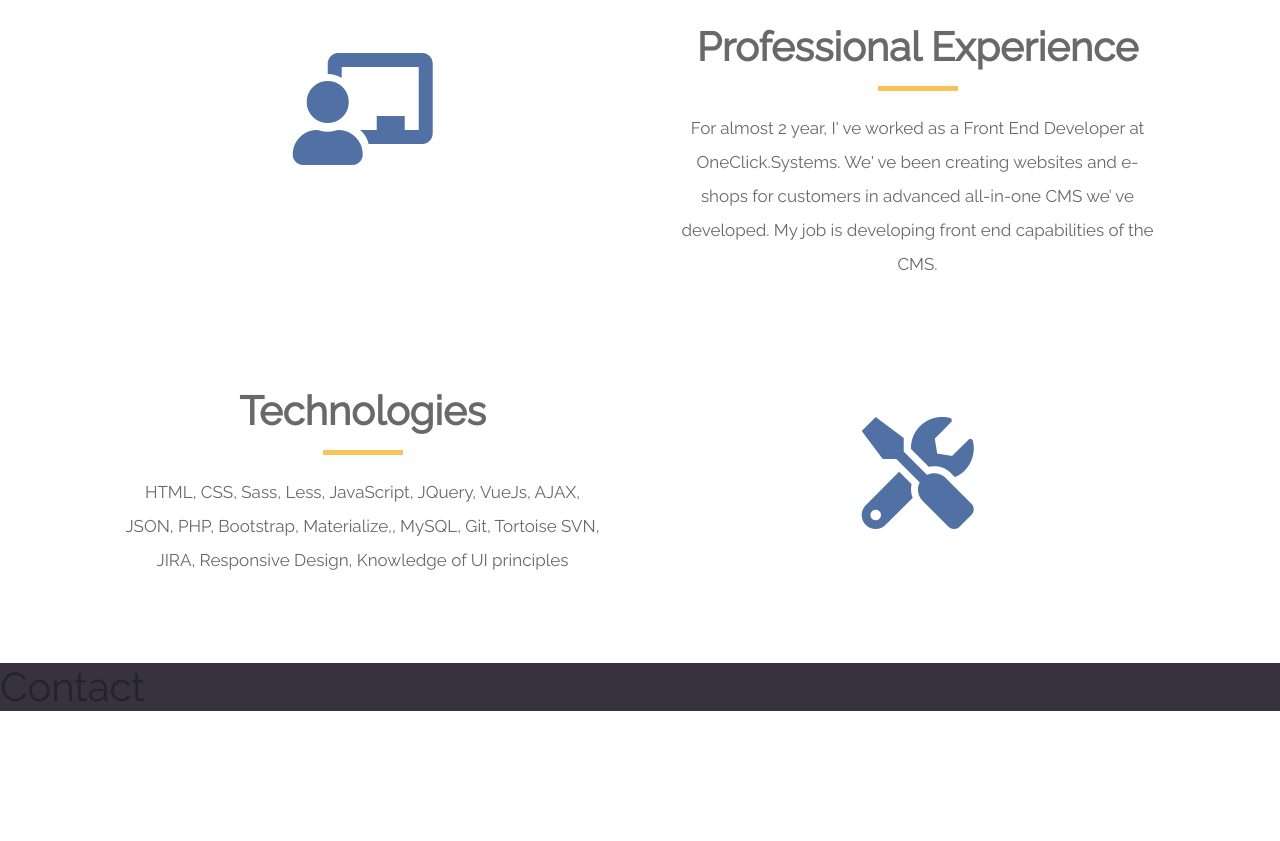
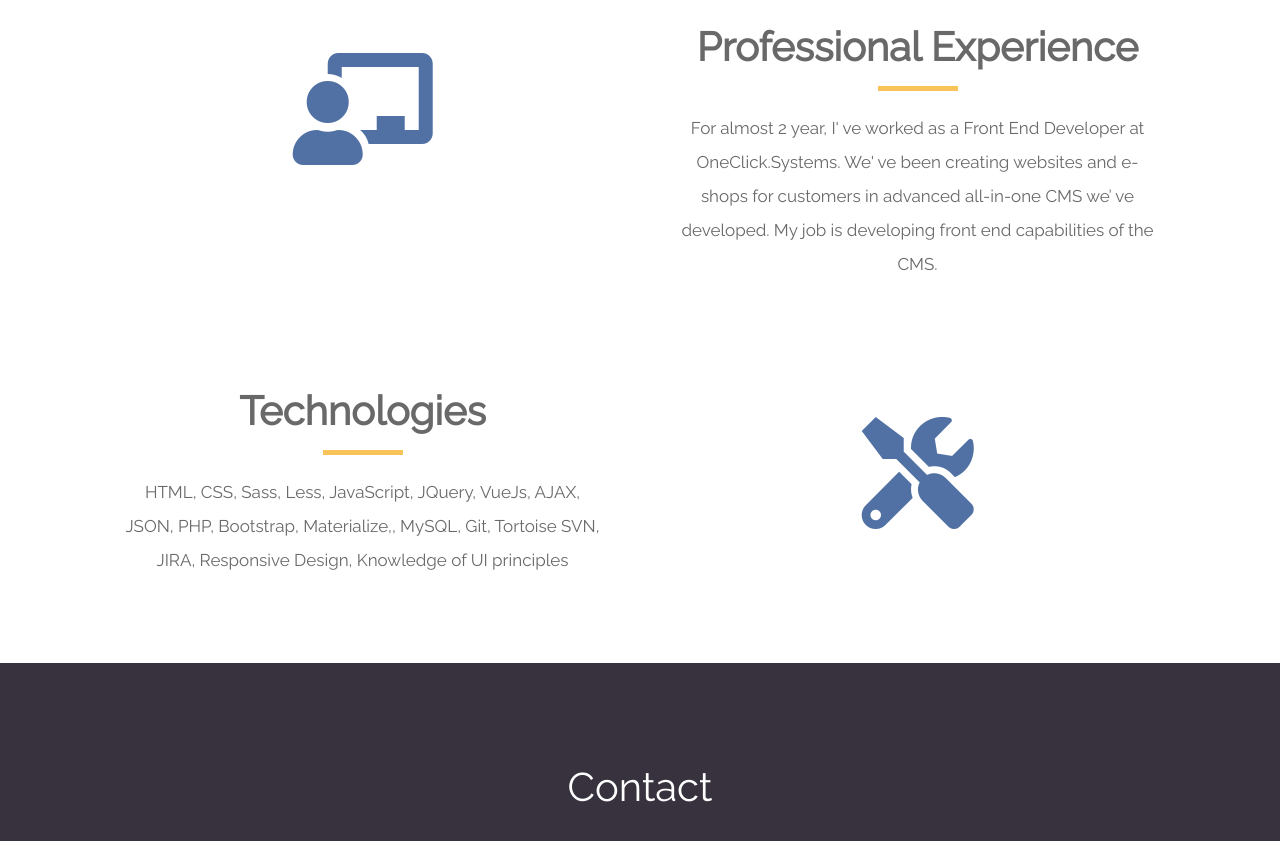
Before and after one commit to OliverToody/me, a plain HTML site: page index.html in a window 1280 px wide. Shown: the part 2564-3405 px from the top of the page. Before the commit the page ends 3283 px from the top, so only its background shows below. Drawn offline with nearby package versions, Linux system fonts and the light colour scheme.

Commit message:
Style change

```diff
--- a/style/style.scss
+++ b/style/style.scss
@@ -219,6 +219,9 @@ line-height: 200%;
 
 footer {
     background: #37323e;
+    text-align: center;
+    color: white;
+    padding:100px;
 }
 @media screen and (max-width: 600px) {
     .contact {
```
Also changed, not shown: style/style.css, 1 other file.
